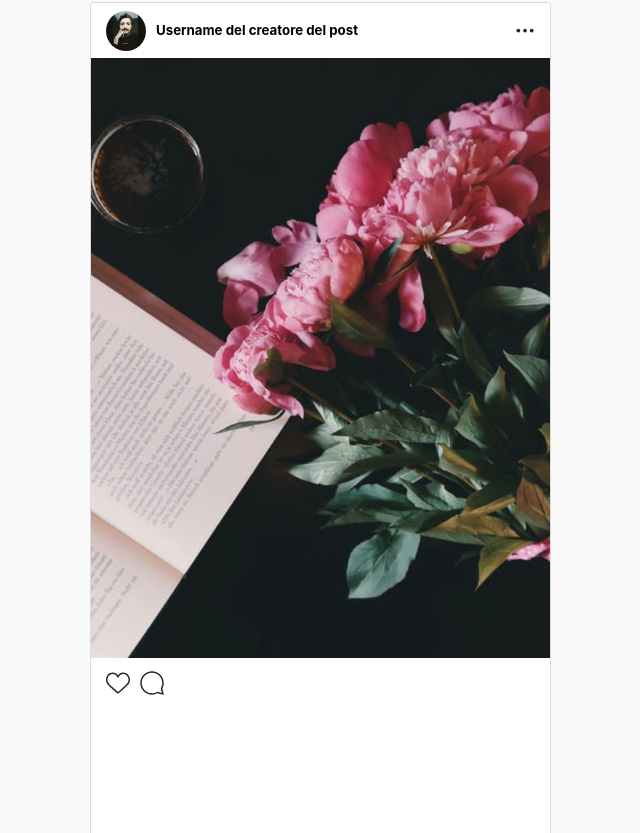
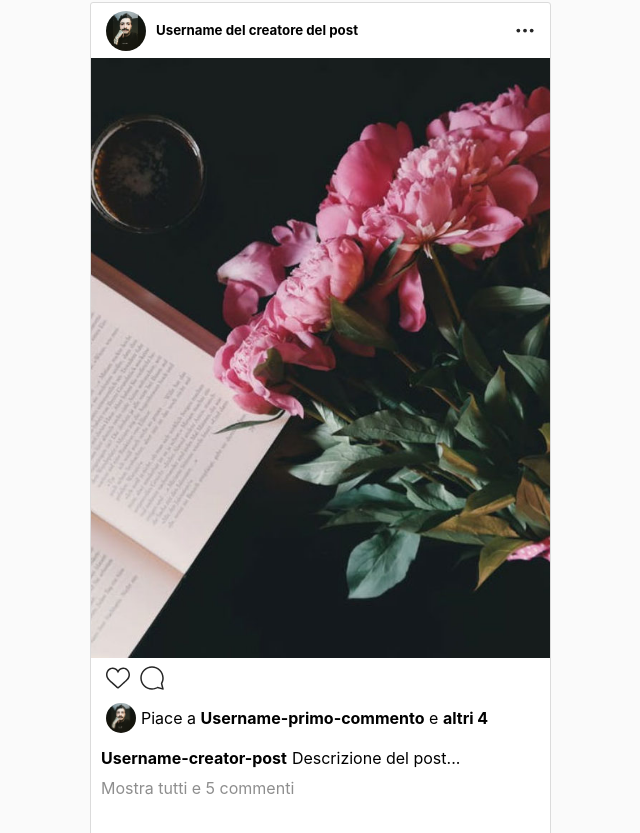
Before and after one commit to mrc-bsllt/react-instagram-app, a React (Create React App) app: page / in a window 1280 px wide. Shown: the part 233-1066 px from the top of the page, without its empty margins (166-806 px from the left). Built offline with nearby package versions, Linux system fonts and the light colour scheme.

Commit message:
comments
static comments in progress

```diff
--- a/src/components/BottomPost.js
+++ b/src/components/BottomPost.js
@@ -1,5 +1,5 @@
 import "../css/BottomPost.css";
-
+import Comments from "./Comments";
 const BottomPost = () => {
     return (
         <div className="bottom_post">
@@ -7,6 +7,18 @@ const BottomPost = () => {
                 <img src="img/icons/heart.svg" alt="heart_icon"/>
                 <img src="img/icons/chat.svg" alt="chat_icon"/>
             </div>
+
+            <div className="feeds">
+                <img src="img/profilo.jpg" alt="first comment avatar"/>
+                <p>Piace a <strong>Username-primo-commento</strong> e <strong>altri 4</strong></p>
+            </div>
+
+            <div className="post_description">
+                <h4>Username-creator-post</h4>
+                <p>Descrizione del post...</p>
+            </div>
+
+            <Comments />
         </div>
     )
 }
--- /dev/null
+++ b/src/components/Comments.js
@@ -0,0 +1,11 @@
+import "../css/Comments.css";
+
+const Comments = () => {
+    return(
+        <div className="comments">
+            <p>Mostra tutti e 5 commenti</p>
+        </div>
+    )
+}
+
+export default Comments;
--- a/src/css/BottomPost.css
+++ b/src/css/BottomPost.css
@@ -1,13 +1,22 @@
 .bottom_post {
     height: 300px;
+    padding: 0 10px;
 }
-.bottom_post > .icons {
+.bottom_post > .icons,
+.bottom_post > .feeds,
+.bottom_post > .post_description {
     display: flex;
     justify-content: flex-start;
     align-items: center;
-    height: 50px;
-    padding: 0 10px;
+    height: 40px;
 }
-.bottom_post > .icons > img {
+.bottom_post img {
     margin: 0 5px;
 }
+.bottom_post > .feeds > img {
+    width: 30px;
+    border-radius: 50%;
+}
+.post_description > h4 {
+    margin-right: 5px;
+}
--- /dev/null
+++ b/src/css/Comments.css
@@ -0,0 +1,5 @@
+.comments > p {
+    width: max-content;
+    color: var(--grey);
+    cursor: pointer;
+}
```
